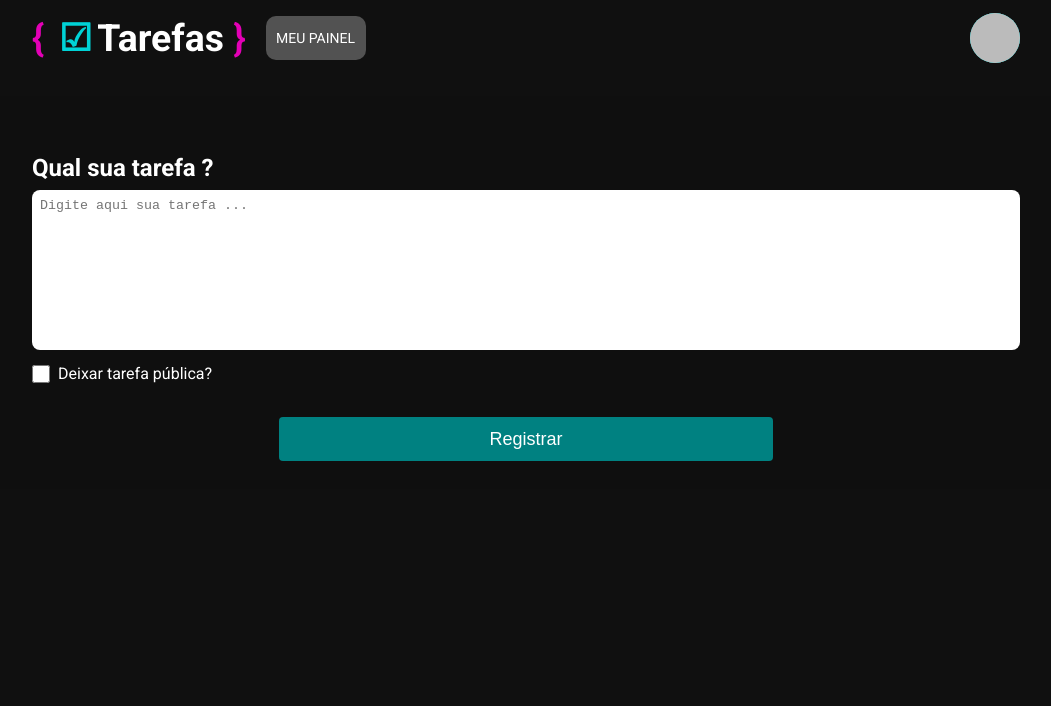
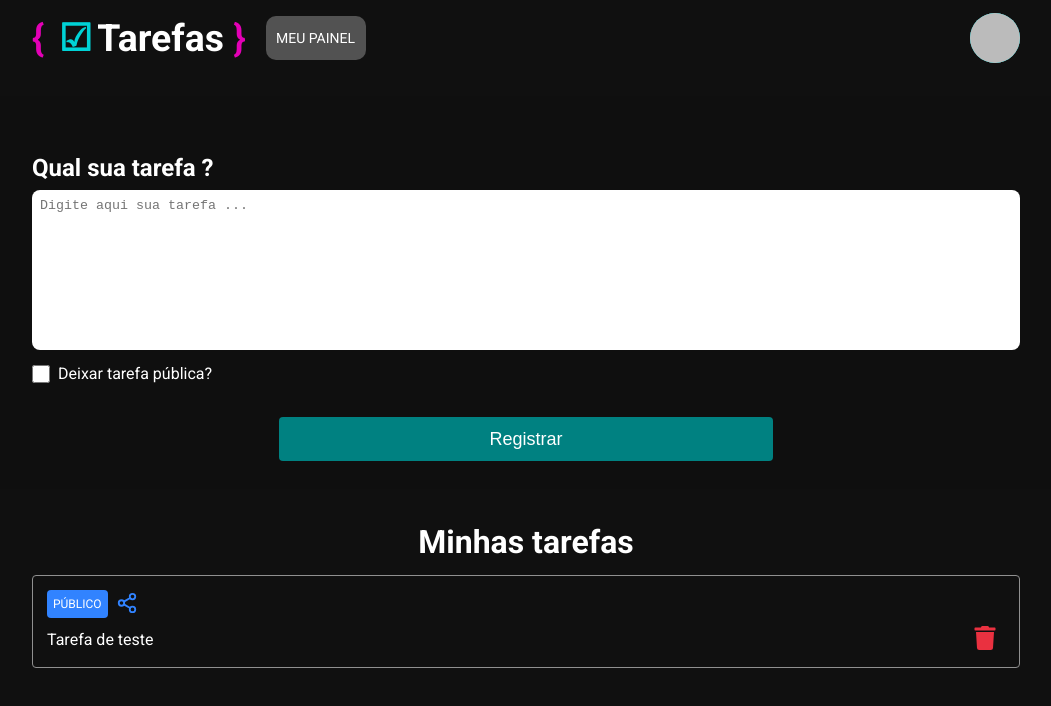
Before and after one commit to WellingtonFR/board_tarefas, a Next.js app: page /dashboard in a window 1280 px wide. Shown: the top 706 px of the page, without its empty margins (114-1165 px from the left). Built offline with nearby package versions, Linux system fonts and the light colour scheme; no server answers; sample sign-in values are in the browser's storage.

Commit message:
criação da tela minhas tarefas dentro do dashboard

```diff
--- a/package.json
+++ b/package.json
@@ -12,7 +12,8 @@
     "next": "14.2.5",
     "next-auth": "^4.24.7",
     "react": "^18",
-    "react-dom": "^18"
+    "react-dom": "^18",
+    "react-icons": "^5.2.1"
   },
   "devDependencies": {
     "@types/node": "^20",
--- a/src/pages/dashboard/index.tsx
+++ b/src/pages/dashboard/index.tsx
@@ -1,8 +1,10 @@
-import { GetServerSideProps } from 'next';
-import styles from './styles.module.css';
-import Head from 'next/head';
-import { getSession } from 'next-auth/react';
-import { Textarea } from '@/components/textarea';
+import { GetServerSideProps } from "next";
+import styles from "./styles.module.css";
+import Head from "next/head";
+import { getSession } from "next-auth/react";
+import { Textarea } from "@/components/textarea";
+import { FiShare2 } from "react-icons/fi";
+import { FaTrash } from "react-icons/fa";
 
 export default function Dashboard() {
   return (
@@ -15,15 +17,40 @@
         <section className={styles.content}>
           <div className={styles.contentForm}>
             <h1 className={styles.title}>Qual sua tarefa ?</h1>
-              <form className={styles.form}>
-                <Textarea placeholder='Digite aqui sua tarefa ...'/>
-                <div className={styles.checkboxArea}>
-                  <input type="checkbox" className={styles.checkbox}/>
-                  <label>Deixar tarefa pública?</label>
-                </div>
-                  <button type='submit' className={styles.button}>Registrar</button>
-              </form>
+
+            <form className={styles.form}>
+              <Textarea placeholder="Digite aqui sua tarefa ..." />
+
+              <div className={styles.checkboxArea}>
+                <input type="checkbox" className={styles.checkbox} />
+                <label>Deixar tarefa pública?</label>
               </div>
+
+              <button type="submit" className={styles.button}>
+                Registrar
+              </button>
+            </form>
+          </div>
+        </section>
+
+        <section className={styles.taskContainer}>
+          <h1>Minhas tarefas</h1>
+
+          <article className={styles.task}>
+            <div className={styles.tagContainer}>
+              <label className={styles.tag}>PÚBLICO</label>
+              <button className={styles.shareButton}>
+                <FiShare2 size={22} color="#3183ff" />
+              </button>
+            </div>
+
+            <div className={styles.taskContent}>
+              <p>Tarefa de teste</p>
+              <button className={styles.trashButton}>
+                <FaTrash size={24} color="#ea3140" className={styles.trashIcon}/>
+              </button>
+            </div>
+          </article>
         </section>
       </main>
     </div>
@@ -38,7 +65,7 @@
   if (!session?.user) {
     return {
       redirect: {
-        destination: '/',
+        destination: "/",
         permanent: false,
       },
     };
--- a/src/pages/dashboard/styles.module.css
+++ b/src/pages/dashboard/styles.module.css
@@ -31,7 +31,7 @@
   margin: 14px 0;
 }
 
-.checkboxArea label{
+.checkboxArea label {
   margin-left: 8px;
   color: #fff;
 }
@@ -66,3 +66,75 @@
   flex-direction: column;
   align-items: center;
 }
+
+.taskContainer {
+  margin: 34px auto 0 auto;
+  padding: 0 18px;
+  width: 100%;
+  max-width: 1024px;
+  display: flex;
+  flex-direction: column;
+}
+
+.taskContainer h1 {
+  text-align: center;
+  font-size: 32px;
+  margin-bottom: 14px;
+}
+
+.task {
+  margin-bottom: 14px;
+  line-height: 150%;
+  display: flex;
+  border: 1px solid #909090;
+  border-radius: 4px;
+  padding: 14px;
+  display: flex;
+  flex-direction: column;
+  align-items: flex-start;
+}
+
+.tagContainer {
+  display: flex;
+  align-items: center;
+  justify-content: center;
+  margin-bottom: 8px;
+}
+
+.tag {
+  background-color: #3183ff;
+  padding: 2px 6px;
+  color: white;
+  border-radius: 4px;
+  font-size: 12px;
+}
+
+.shareButton {
+  background: transparent;
+  border: 0;
+  margin: 0 8px;
+  cursor: pointer;
+}
+
+.taskContent {
+  display: flex;
+  align-items: center;
+  justify-content: space-between;
+  width: 100%;
+}
+
+.taskContent {
+  white-space: pre-wrap;
+}
+
+.trashButton {
+  cursor: pointer;
+  background: transparent;
+  border: 0;
+  margin: 0 8px;
+}
+
+.trashIcon:hover {
+  color: #ff3042 !important;
+  transform: scale(1.1);
+}
```
Also changed, not shown: 2 other files (tests, documents, lock files or other folders). Lines whose indentation alone changed are shown as unchanged.
